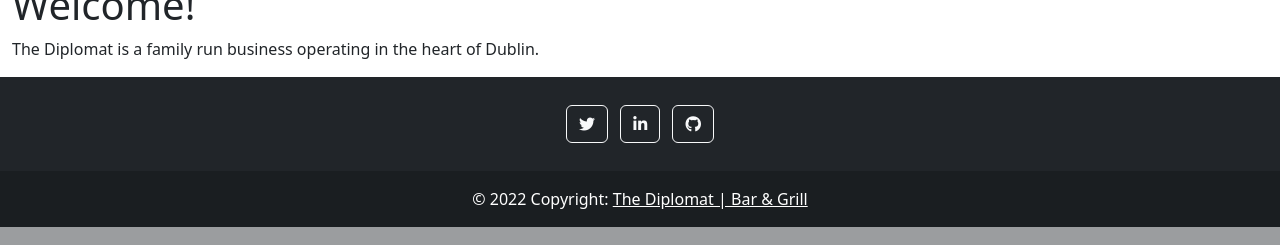
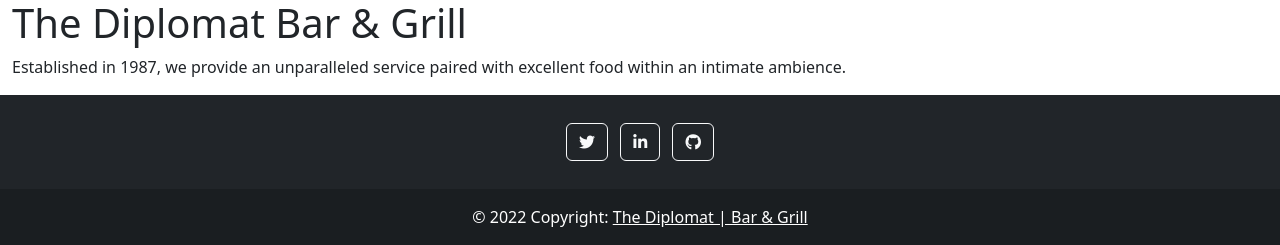
Before and after one commit to ArronBeale/CI_PP4_the_diplomat, a Django app: page / in a window 1280 px wide. Shown: the part 1187-1432 px from the top of the page. Run offline with Django 3.2, Linux system fonts and the light colour scheme; some libraries are stand-ins or nearby versions.

Commit message:
Adjust carousel in index.html

```diff
--- a/bookings/views.py
+++ b/bookings/views.py
@@ -106,7 +106,7 @@ class EditBooking(SuccessMessageMixin, UpdateView):
 
 def cancel_booking(request, pk):
     """
-    Deletes the booking identified by it's primary key by th user
+    Deletes the booking identified by it's primary key by the user
     """
     booking = Booking.objects.get(pk=pk)
 
--- a/home/templates/home/index.html
+++ b/home/templates/home/index.html
@@ -3,32 +3,35 @@
 {% load static %}
 
 {% block content %}
-<div class="container-fluid col-12">
-    <div class="row">
-        <div class="col-12">
 <div id="carouselExampleCaptions" class="carousel slide" data-bs-ride="false">
     <div class="carousel-indicators">
-                  <button type="button" data-bs-target="#carouselExampleCaptions" data-bs-slide-to="0" class="active" aria-current="true" aria-label="Slide 1"></button>
-                  <button type="button" data-bs-target="#carouselExampleCaptions" data-bs-slide-to="1" aria-label="Slide 2"></button>
-                  <button type="button" data-bs-target="#carouselExampleCaptions" data-bs-slide-to="2" aria-label="Slide 3"></button>
+        <button type="button" data-bs-target="#carouselExampleCaptions" data-bs-slide-to="0" class="active"
+            aria-current="true" aria-label="Slide 1"></button>
+        <button type="button" data-bs-target="#carouselExampleCaptions" data-bs-slide-to="1"
+            aria-label="Slide 2"></button>
+        <button type="button" data-bs-target="#carouselExampleCaptions" data-bs-slide-to="2"
+            aria-label="Slide 3"></button>
     </div>
     <div class="carousel-inner">
         <div class="carousel-item active">
-                    <img src="https://res.cloudinary.com/arron-cloudinary/image/upload/v1662315122/static/images/image-carousel-1.jpg" class="d-block w-100" alt="...">
+            <img src="https://res.cloudinary.com/arron-cloudinary/image/upload/v1662315122/static/images/image-carousel-1.jpg"
+                class="d-block w-100" alt="...">
             <div class="carousel-caption d-none d-md-block">
                 <h5>Book Now</h5>
                 <p>Book a table with us for an amazing experience.</p>
             </div>
         </div>
         <div class="carousel-item">
-                    <img src="https://res.cloudinary.com/arron-cloudinary/image/upload/v1662314681/static/images/image-carousel-2.jpg" class="d-block w-100" alt="...">
+            <img src="https://res.cloudinary.com/arron-cloudinary/image/upload/v1662314681/static/images/image-carousel-2.jpg"
+                class="d-block w-100" alt="...">
             <div class="carousel-caption d-none d-md-block">
                 <h5>Food Menu</h5>
                 <p>View our award winning menu.</p>
             </div>
         </div>
         <div class="carousel-item">
-                    <img src="https://res.cloudinary.com/arron-cloudinary/image/upload/v1662315542/static/images/image-carousel-3.jpg" class="d-block w-100" alt="...">
+            <img src="https://res.cloudinary.com/arron-cloudinary/image/upload/v1662315542/static/images/image-carousel-3.jpg"
+                class="d-block w-100" alt="...">
             <div class="carousel-caption d-none d-md-block">
                 <h5>Drinks Menu</h5>
                 <p>View our drinks menu.</p>
@@ -45,12 +48,16 @@
     </button>
 </div>
 </div>
+<div class="container-fluid col-12">
+    <div class="row">
+        <div class="col-12">
+
         </div>
 
 
         <div class="row col-12">
-        <h1>Welcome!</h1>
-        <p>The Diplomat is a family run business operating in the heart of Dublin.</p>
+            <h1>The Diplomat Bar & Grill</h1>
+            <p>Established in 1987, we provide an unparalleled service paired with excellent food within an intimate ambience.</p>
         </div>
     </div>
 
```
Lines whose indentation alone changed are shown as unchanged.
